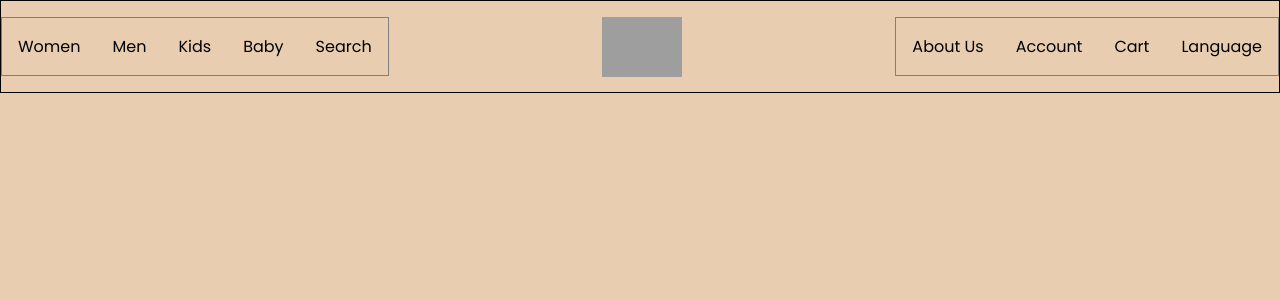
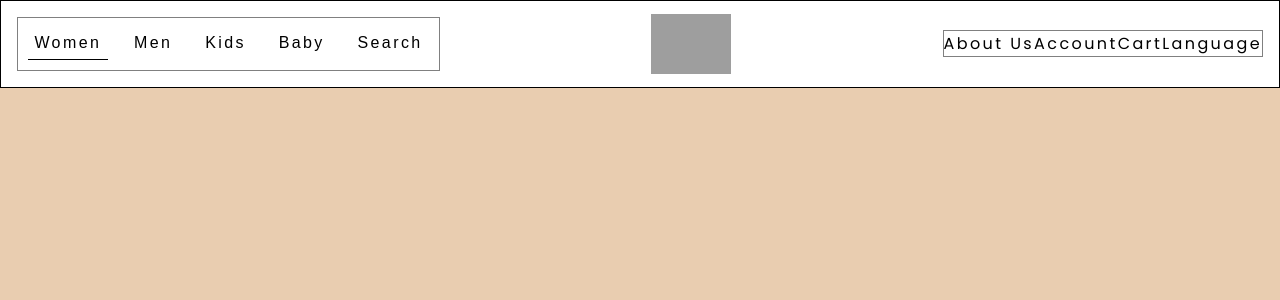
Before and after one commit to ReneBri/BOAS-Assignment, a React (Create React App) app: page / in a window 1280 px wide. Shown: the top 300 px of the page. Built offline with nearby package versions, Linux system fonts and the light colour scheme; grey boxes are pictures that could not be loaded.

Commit message:
Add state and button functionality for each department in the top nav. Also add basic styling and animation to top nav.

```diff
--- a/src/components/headers/TopBar.js/TopBar.js
+++ b/src/components/headers/TopBar.js/TopBar.js
@@ -1,17 +1,49 @@
 import styles from "./TopBar.module.css";
 
-import React from "react";
+import React, {useState} from "react";
 
 const TopBar = () => {
+	const [selectedDepartment, setSelectedDepartment] = useState("women");
+
+	const chosenDepartmentHandler = (userSelection) => {
+		setSelectedDepartment(userSelection);
+	};
+	// console.log(selectedClothingDepartment);
 	return (
 		<nav>
 			<div className={styles["top-nav"]}>
 				<ul className={styles["left-bar"]}>
-					<li>Women</li>
-					<li>Men</li>
-					<li>Kids</li>
-					<li>Baby</li>
-					<li>Search</li>
+					<li>
+						<button
+							className={`${selectedDepartment === "women" ? styles.active : ""}`}
+							onClick={() => chosenDepartmentHandler("women")}>
+							Women
+						</button>
+					</li>
+					<li>
+						<button
+							className={`${selectedDepartment === "men" ? styles.active : ""}`}
+							onClick={() => chosenDepartmentHandler("men")}>
+							Men
+						</button>
+					</li>
+					<li>
+						<button
+							className={`${selectedDepartment === "kids" ? styles.active : ""}`}
+							onClick={() => chosenDepartmentHandler("kids")}>
+							Kids
+						</button>
+					</li>
+					<li>
+						<button
+							className={`${selectedDepartment === "baby" ? styles.active : ""}`}
+							onClick={() => chosenDepartmentHandler("baby")}>
+							Baby
+						</button>
+					</li>
+					<li>
+						<button>Search</button>
+					</li>
 				</ul>
 
 				<img
--- a/src/components/headers/TopBar.js/TopBar.module.css
+++ b/src/components/headers/TopBar.js/TopBar.module.css
@@ -3,6 +3,7 @@ nav {
 	position: sticky;
 	top: 0;
 	left: 0;
+	background-color: var(--light-text);
 }
 
 .top-nav {
@@ -10,6 +11,7 @@ nav {
 	align-items: center;
 	justify-content: space-between;
 	border: 1px solid black;
+	padding: 0 1rem;
 }
 
 .top-nav ul {
@@ -18,6 +20,23 @@ nav {
 	justify-content: space-between;
 }
 
-.top-nav ul li {
-	padding: 1rem;
+.top-nav ul li button {
+	border: none;
+	margin: 10px;
+	font-size: 1rem;
+	letter-spacing: 0.15rem;
+	padding: 0.4rem;
+	cursor: pointer;
+	transition: font-size ease 0.4s;
+	background: transparent;
 }
+
+.top-nav ul li button:hover {
+	font-size: 110%;
+	transition: font-size ease 0.5s;
+}
+
+.active {
+	border-bottom: 1px solid black !important;
+	transition: all ease 0.1s;
+}
--- a/src/index.css
+++ b/src/index.css
@@ -12,6 +12,7 @@ body {
 	padding: 0;
 	background-color: var(--bg-pink);
 	font-family: "poppins", sans-serif;
+	letter-spacing: 0.15rem;
 }
 
 ul {
```
